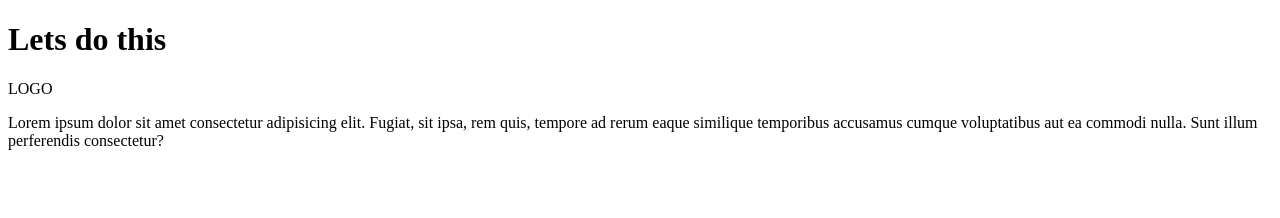
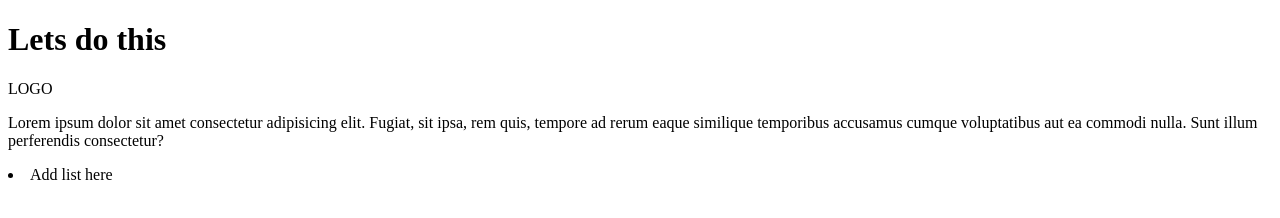
Before and after one commit to uhqlA/tag, a plain HTML site: page index.html in a window 1280 px wide. Drawn offline with Linux system fonts and the light colour scheme.

Commit message:
added a list message

```diff
--- a/index.html
+++ b/index.html
@@ -12,6 +12,7 @@
 
           <p>Lorem ipsum dolor sit amet consectetur adipisicing elit. Fugiat, sit ipsa, rem quis, tempore ad rerum eaque similique temporibus accusamus cumque voluptatibus aut ea commodi nulla.
           Sunt illum perferendis consectetur?</p>
+          <li>Add list here</li>
 
 </body>
 </html>
```
